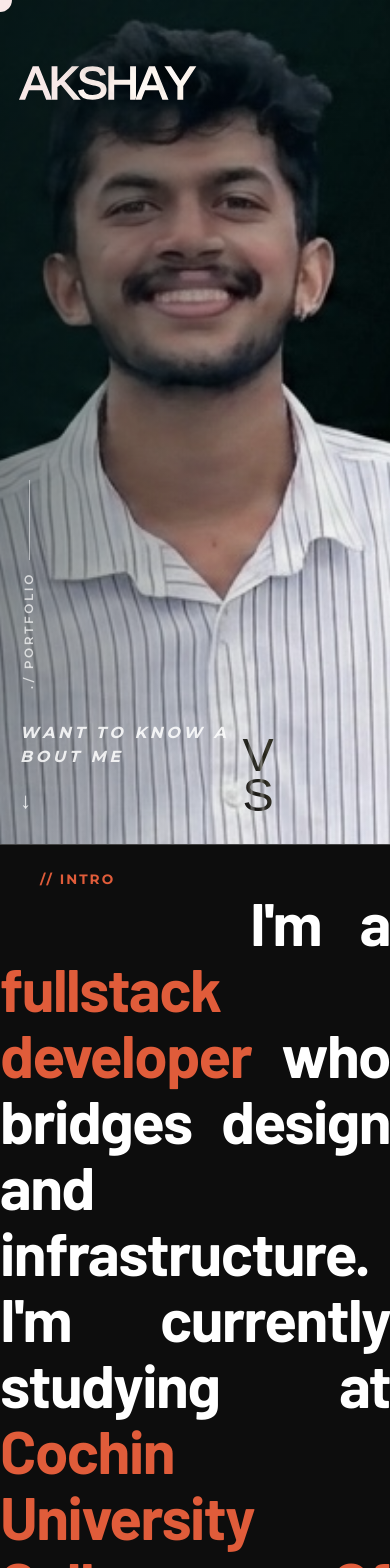
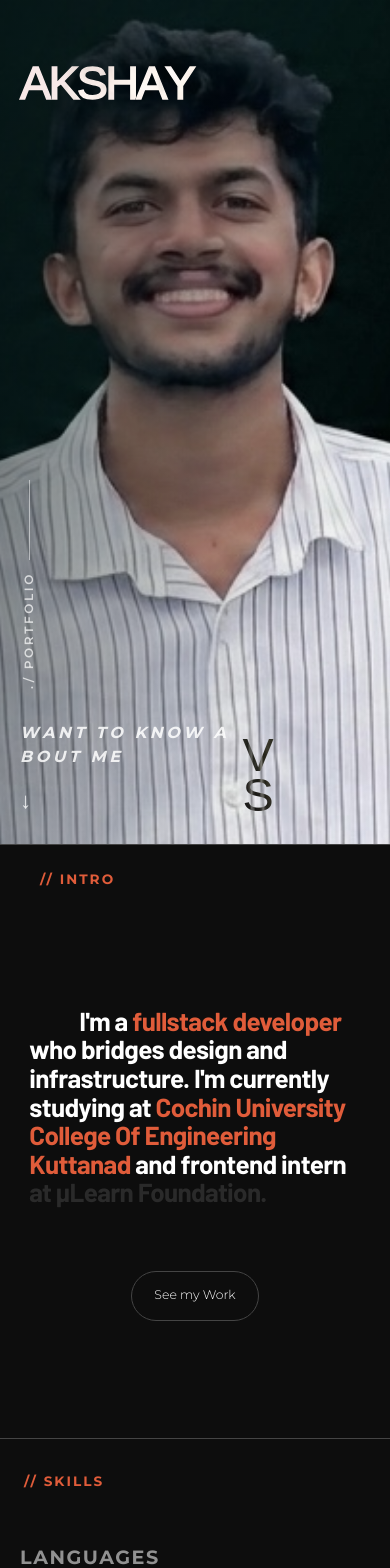
Before and after one commit to Akshayvs-Tech/akshay_vs, a Next.js app: page / in a window 390 px wide. Shown: the top 1568 px of the page. Built offline with nearby package versions, Linux system fonts and the light colour scheme; a web font is replaced by a local one.

Commit message:
mobile view setted up

```diff
--- a/app/globals.css
+++ b/app/globals.css
@@ -22,7 +22,15 @@
   box-sizing: border-box;
   margin: 0;
   padding: 0;
-  cursor: none !important; /* Force hide the default pointer on EVERYTHING */
+}
+
+/* Hide default cursor on desktop where custom cursor is active */
+@media (min-width: 768px) {
+  *,
+  *::before,
+  *::after {
+    cursor: none !important;
+  }
 }
 
 html,
@@ -38,10 +46,21 @@ body {
   -webkit-font-smoothing: antialiased;
   -moz-osx-font-smoothing: grayscale;
   overflow-x: hidden;
-  cursor: none; /* hide default cursor for custom cursor */
+}
+
+@media (min-width: 768px) {
+  body {
+    cursor: none;
+  }
 }
 
 /* ── Custom Cursor ───────────────────────────────────────────────────────── */
+@media (max-width: 767px) {
+  .custom-cursor-container {
+    display: none !important;
+  }
+}
+
 .custom-cursor {
   position: fixed;
   top: 0;
--- a/components/ScrollRevealText.tsx
+++ b/components/ScrollRevealText.tsx
@@ -59,8 +59,15 @@ function HoverFillButton({ children, onClick }: { children: React.ReactNode; onC
   return (
     <button
       type="button"
-      onClick={onClick}
-      onMouseEnter={() => setHovered(true)}
+      onClick={(e) => {
+        if (onClick) onClick();
+      }}
+      onMouseEnter={() => {
+        // Completely disable the color fill hover effect on mobile
+        if (typeof window !== "undefined" && window.innerWidth >= 768) {
+          setHovered(true);
+        }
+      }}
       onMouseLeave={() => setHovered(false)}
       style={{
         position: "relative",
@@ -70,9 +77,9 @@ function HoverFillButton({ children, onClick }: { children: React.ReactNode; onC
         background: "#0d0d0d",
         color: "#ffffff",
         fontFamily: "var(--font-nav, sans-serif)",
-        fontSize: "0.95rem",
+        fontSize: "clamp(0.78rem, 1.5vw, 0.95rem)",
         fontWeight: 300,
-        padding: "1.6rem 2.5rem",
+        padding: "clamp(0.9rem, 2vw, 1.6rem) clamp(1.4rem, 3vw, 2.5rem)",
         transition: "border-color 0.4s cubic-bezier(0.22, 1, 0.36, 1)",
       }}
     >
@@ -205,8 +212,8 @@ export default function ScrollRevealText({
       </h3>
 
       {/* ── Centred content wrapper ─────────────────────────────────────────── */}
-      <div className="w-full min-h-screen flex items-center justify-center">
-        <div className="w-full max-w-5xl mx-auto px-10 py-20">
+      <div className="w-full min-h-[65vh] md:min-h-[75vh] lg:min-h-screen flex items-center justify-center">
+        <div className="w-[85%] sm:w-[80%] lg:w-full max-w-5xl mx-auto lg:px-10 py-16 lg:py-20">
 
         {/* Heading — NO CSS transition on spans; colour tracks scroll 1-to-1.
             aria-label on the <p> provides the full text for SEO & screen readers;
@@ -216,7 +223,7 @@ export default function ScrollRevealText({
           role="heading"
           aria-level={1}
           aria-label={heading}
-          className="text-[60px] font-bold leading-[1.1] tracking-tight text-justify indent-[250px] mt-16"
+          className="text-[26px] md:text-[38px] lg:text-[60px] font-bold leading-[1.1] tracking-tight text-left lg:text-justify indent-[50px] md:indent-[120px] lg:indent-[250px] mt-4 md:mt-8 lg:mt-16"
           style={{ fontFamily: "var(--font-body, sans-serif)" }}
         >
           {chars.map((char, i) => (
@@ -230,14 +237,16 @@ export default function ScrollRevealText({
           ))}
         </p>
 
+        {/* Spacer to forcefully push the button down on mobile view */}
+        <div className="h-16 sm:h-12 lg:h-0 w-full" aria-hidden="true" />
+
         <motion.div
           animate={{
             opacity: revealProgress > 0.8 ? 1 : 0,
             y: revealProgress > 0.8 ? 0 : 16,
           }}
           transition={{ duration: 0.5, ease: "easeOut" }}
-          className="flex justify-end"
-          style={{ marginTop: "2rem" }}
+          className="flex w-full justify-center lg:justify-end lg:mt-8"
         >
           <HoverFillButton onClick={() => document.getElementById('projects')?.scrollIntoView({ behavior: 'smooth' })}>
             See my Work
```
